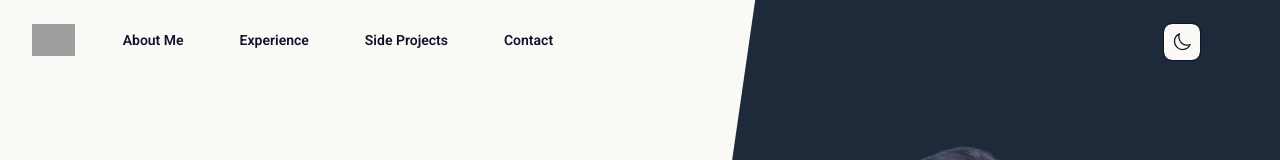
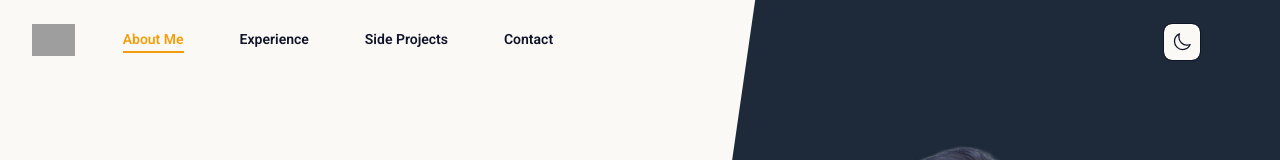
Before and after one commit to puntodamar/personal-website, a Nuxt app: page / in a window 1280 px wide. Shown: the top 160 px of the page. Built offline with nearby package versions, Linux system fonts and the light colour scheme; grey boxes are pictures that could not be loaded.

Commit message:
update: nav selected class

```diff
--- a/app/components/headers/DesktopHeader.vue
+++ b/app/components/headers/DesktopHeader.vue
@@ -12,7 +12,16 @@
           <Bars3Icon class="size-6" aria-hidden="true" />
         </button>
         <div class="hidden lg:ml-12 lg:flex lg:gap-x-14 lg:visible">
-          <NuxtLink v-for="item in props.navigation" :key="item.name" :to="item.href" class="text-sm/6 font-semibold text-text">{{ item.name }}</NuxtLink>
+          <div  v-for="item in props.navigation" :key="item.name"  class="flex flex-col">
+            <NuxtLink
+                :to="item.href"
+                class="text-sm/6 font-semibold "
+                :class="navClass(item)">
+              {{ item.name }}
+            </NuxtLink>
+            <div class="border-b-2 border-b-accent-2" :class="navBorderClass(item)"></div>
+          </div>
+
 
         </div>
       </nav>
@@ -27,5 +36,9 @@ const props = defineProps({
   logo: {type: String, required: true},
 })
 
+const route = useRoute()
+const navBorderClass = (item) =>  route.name === item.route ? 'visible' : 'hidden'
+const navClass = (item)  =>  route.name === item.route ? 'text-accent-2' : 'text-text'
+
 const mobileMenuOpen = inject("mobileMenuOpen")
 </script>
--- a/app/components/headers/MobileHeader.vue
+++ b/app/components/headers/MobileHeader.vue
@@ -16,7 +16,16 @@
       <div class="mt-6 flow-root">
         <div class="-my-6 divide-y ">
           <div class="space-y-2 py-6">
-            <NuxtLink @click="mobileMenuOpen = false" v-for="item in props.navigation" :key="item.name" :to="item.href" class="-mx-3 block rounded-lg px-3 py-2 text-base/7 font-semibold text-app">{{ item.name }}</NuxtLink>
+            <div v-for="item in props.navigation" :key="item.name" :to="item.href" class="flex flex-col">
+              <NuxtLink
+                  @click="mobileMenuOpen = false"
+                  class="-mx-3 block rounded-lg px-3 py-2 text-base/7 font-semibold "
+                  :class="navClass(item)">
+                {{ item.name }}
+              </NuxtLink>
+              <div class="border-b-2 border-b-accent-2" :class="navBorderClass(item)"></div>
+            </div>
+
           </div>
         </div>
       </div>
@@ -34,5 +43,8 @@ const props = defineProps({
   logo: {type: String, required: true},
 })
 
+const route = useRoute()
+const navBorderClass = (item) =>  route.name === item.route ? 'visible' : 'hidden'
+const navClass = (item)  =>  route.name === item.route ? 'text-accent-2' : 'text-text'
 const mobileMenuOpen = inject("mobileMenuOpen")
 </script>
--- a/app/components/headers/TheHeader.vue
+++ b/app/components/headers/TheHeader.vue
@@ -1,7 +1,17 @@
 <template>
   <header :class="headerClasses">
-    <desktop-header :navigation="navigation" :title="appConfig.site.title" :logo="appConfig.site.nuxtLogo" />
-    <mobile-header :navigation="navigation" :title="appConfig.site.title" :logo="appConfig.site.nuxtLogo"  />
+    <desktop-header
+        :navigation="navigation"
+        :title="appConfig.site.title"
+        :logo="appConfig.site.nuxtLogo"
+    />
+
+    <mobile-header
+        :navigation="navigation"
+        :title="appConfig.site.title"
+        :logo="appConfig.site.nuxtLogo"
+    />
+
     <page-theme class="absolute top-6 right-20"/>
   </header>
 </template>
@@ -18,10 +28,10 @@ const props = defineProps({
 
 const headerClasses = computed(() => props.absolute ? 'inset-x-0 top-0 z-50 absolute' : 'inset-x-0 top-0 z-50' )
 const navigation = [
-  { name: 'About Me', href: '/' },
-  { name: 'Experience', href: '#' },
-  { name: 'Side Projects', href: '#' },
-  { name: 'Contact', href: '/contact' },
+  { name: 'About Me', href: '/', route: 'index' },
+  { name: 'Experience', href: '#', route: 'experience' },
+  { name: 'Side Projects', href: '#', route: 'projects' },
+  { name: 'Contact', href: '/contact', route: 'contact' },
 ]
 
 const mobileMenuOpen = ref(false)
```
Also changed, not shown: public/portrait-head.png (added).
